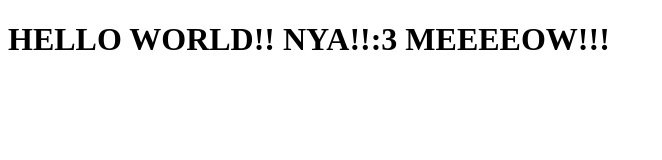
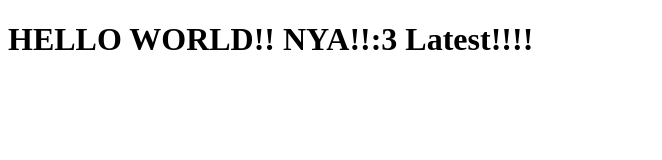
Before and after one commit to MaeRiley/test_repo, a plain HTML site: page index.html in a window 1280 px wide. Shown: the whole page, without its empty margins (0-662 px from the left). Drawn offline with Linux system fonts and the light colour scheme.

Commit message:
updated index.html

```diff
--- a/index.html
+++ b/index.html
@@ -6,6 +6,6 @@
     <title>Hello World!</title>
 </head>
 <body>
-    <h1>HELLO WORLD!! NYA!!:3 MEEEEOW!!!</h1>
+    <h1>HELLO WORLD!! NYA!!:3 Latest!!!!</h1>
 </body>
 </html>
```
